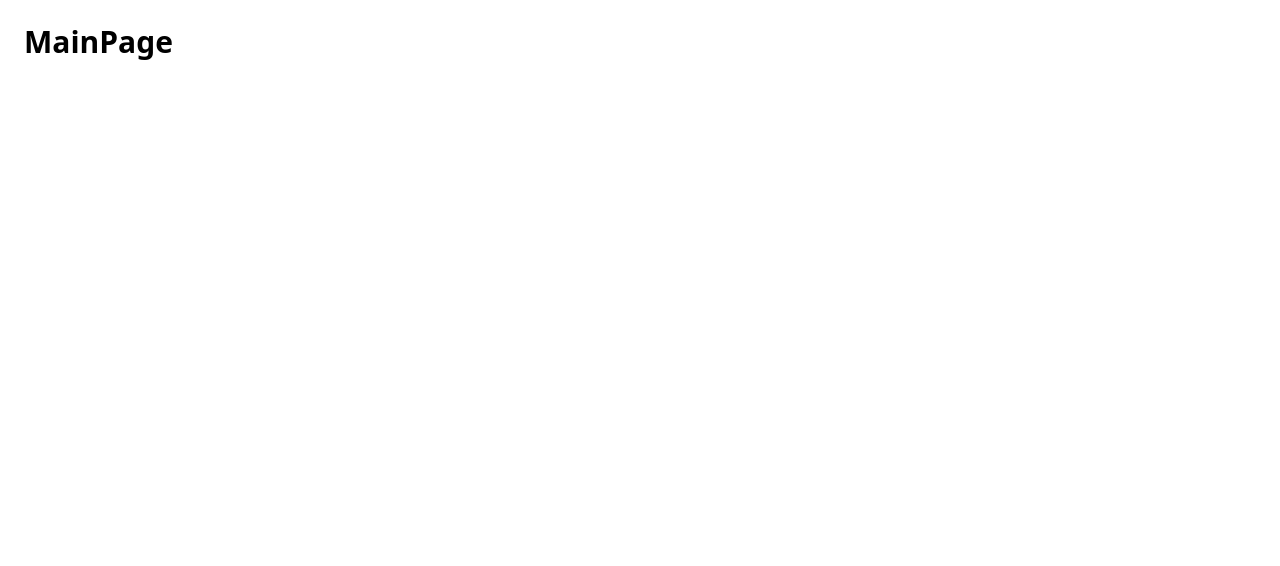
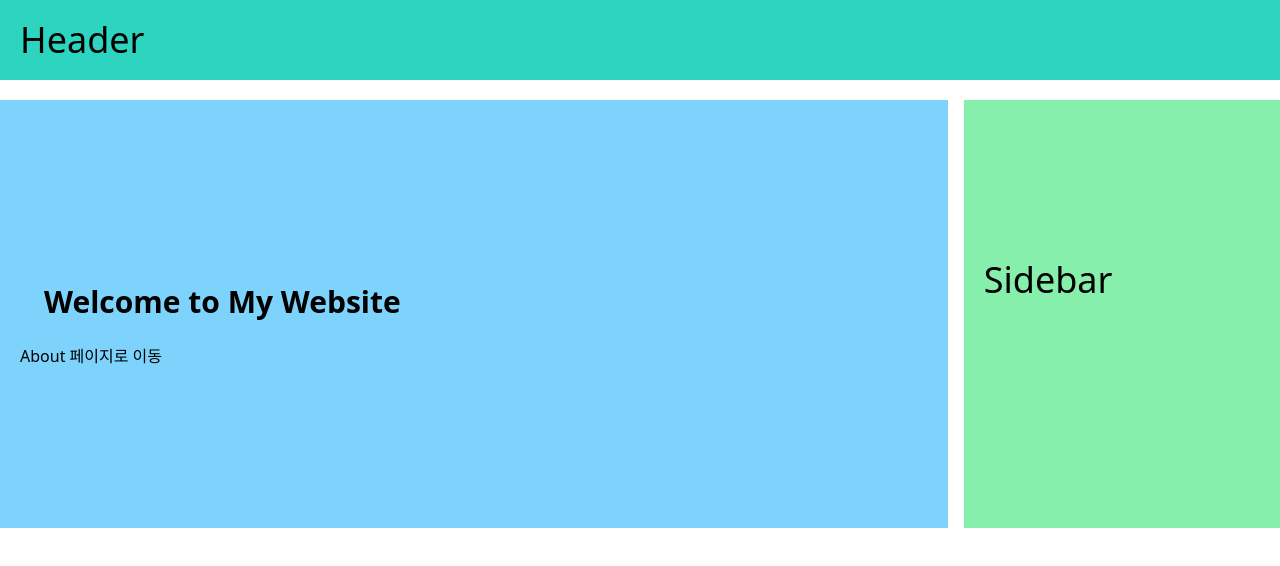
Before and after one commit to shoney921/template-client, a React (Create React App) app: page / in a window 1280 px wide. Shown: the top 566 px of the page. Built offline with nearby package versions, Linux system fonts and the light colour scheme.

Commit message:
feat: BasicLayout 사용

```diff
--- /dev/null
+++ b/src/layouts/BasicLayout.js
@@ -0,0 +1,20 @@
+const BasicLayout = ({ children }) => {
+    return (
+        <>
+            <header className="bg-teal-400 p-5">
+                <h1 className="text-2xl md:text-4xl">Header</h1>
+            </header>
+            <div className="bg-white my-5 w-full flex flex-col space-y-4 md:flex-row md:space-x-4
+md:space-y-0">
+                <main className="bg-sky-300 md:w-2/3 lg:w-3/4 px-5 py-40">
+                    {children}
+                </main>
+                <aside className="bg-green-300 md:w-1/3 lg:w-1/4 px-5 py-40">
+                    <h1 className="text-2xl md:text-4xl"> Sidebar </h1>
+                </aside>
+            </div>
+        </>
+    );
+}
+
+export default BasicLayout;
--- a/src/pages/MainPage.js
+++ b/src/pages/MainPage.js
@@ -1,5 +1,17 @@
+import { Link } from "react-router-dom";
+import BasicLayout from "../layouts/BasicLayout"
+
 const MainPage = () => {
-  return <div className="text-3xl font-extrabold m-3 p-3">MainPage</div>;
+    return (
+        <BasicLayout>
+            <div className="text-3xl font-extrabold m-3 p-3">
+                Welcome to My Website
+            </div>
+            <div className="flex">
+                <Link to="/about">About 페이지로 이동</Link>
+            </div>
+        </BasicLayout>
+    );
 };
 
 export default MainPage;
```
